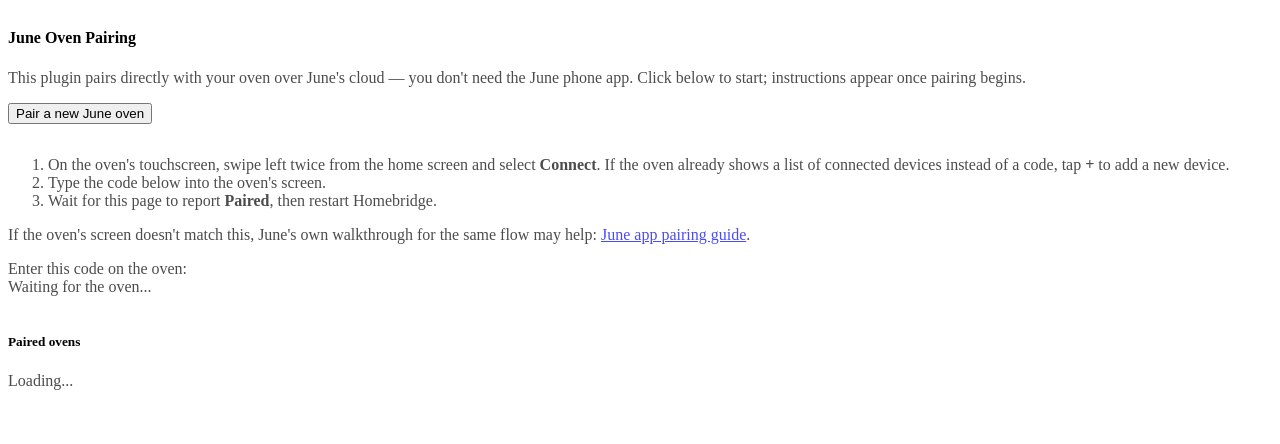
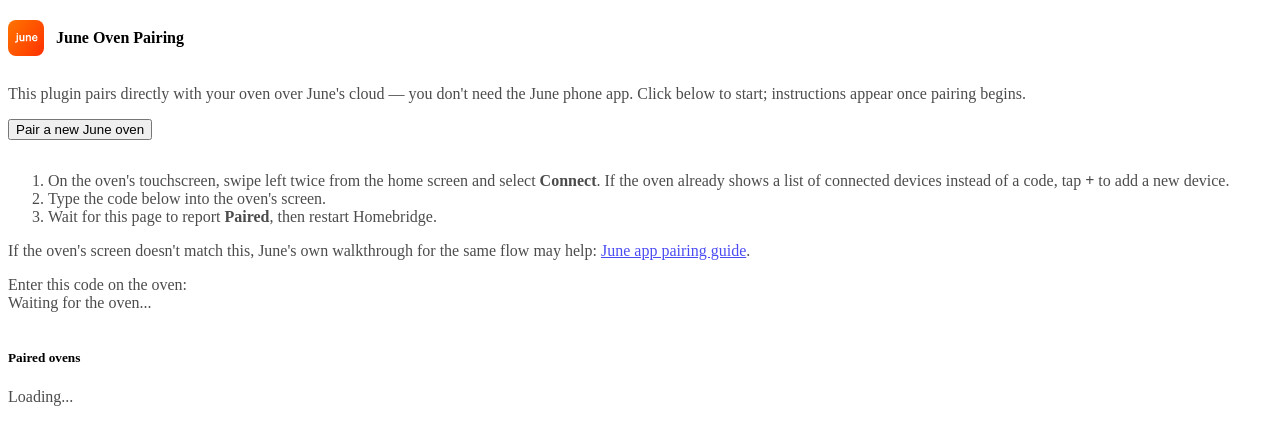
Before and after one commit to keithah/homebridge-june-oven, a website: page homebridge-ui/public/index.html in a window 1280 px wide. Drawn offline with Linux system fonts and the light colour scheme.

Commit message:
Add June's app icon as plugin branding
Adds the icon to the README header (renders on GitHub and npmjs.com)
and to the Config UI settings panel next to the pairing heading.

Note: Homebridge Config UI X only shows custom icons in the main
Plugins list for plugins on its curated "verified plugins" list,
which is a separate manual submission process — this doesn't change
what shows there.

```diff
--- a/homebridge-ui/public/index.html
+++ b/homebridge-ui/public/index.html
@@ -41,11 +41,26 @@
     display: block;
     margin-top: 0.25rem;
   }
+
+  .june-header {
+    display: flex;
+    align-items: center;
+    gap: 0.75rem;
+  }
+
+  .june-header img {
+    width: 36px;
+    height: 36px;
+    border-radius: 8px;
+  }
 </style>
 
 <div class="june-shell">
   <div>
-    <h4 class="mb-2">June Oven Pairing</h4>
+    <div class="june-header mb-2">
+      <img src="icon.png" alt="">
+      <h4 class="mb-0">June Oven Pairing</h4>
+    </div>
     <p class="june-muted mb-3">This plugin pairs directly with your oven over June's cloud — you don't need the June phone app. Click below to start; instructions appear once pairing begins.</p>
     <button id="pairButton" class="btn btn-primary">Pair a new June oven</button>
   </div>
```
Also changed, not shown: README.md, branding/icon.png (added), homebridge-ui/public/icon.png (added).
